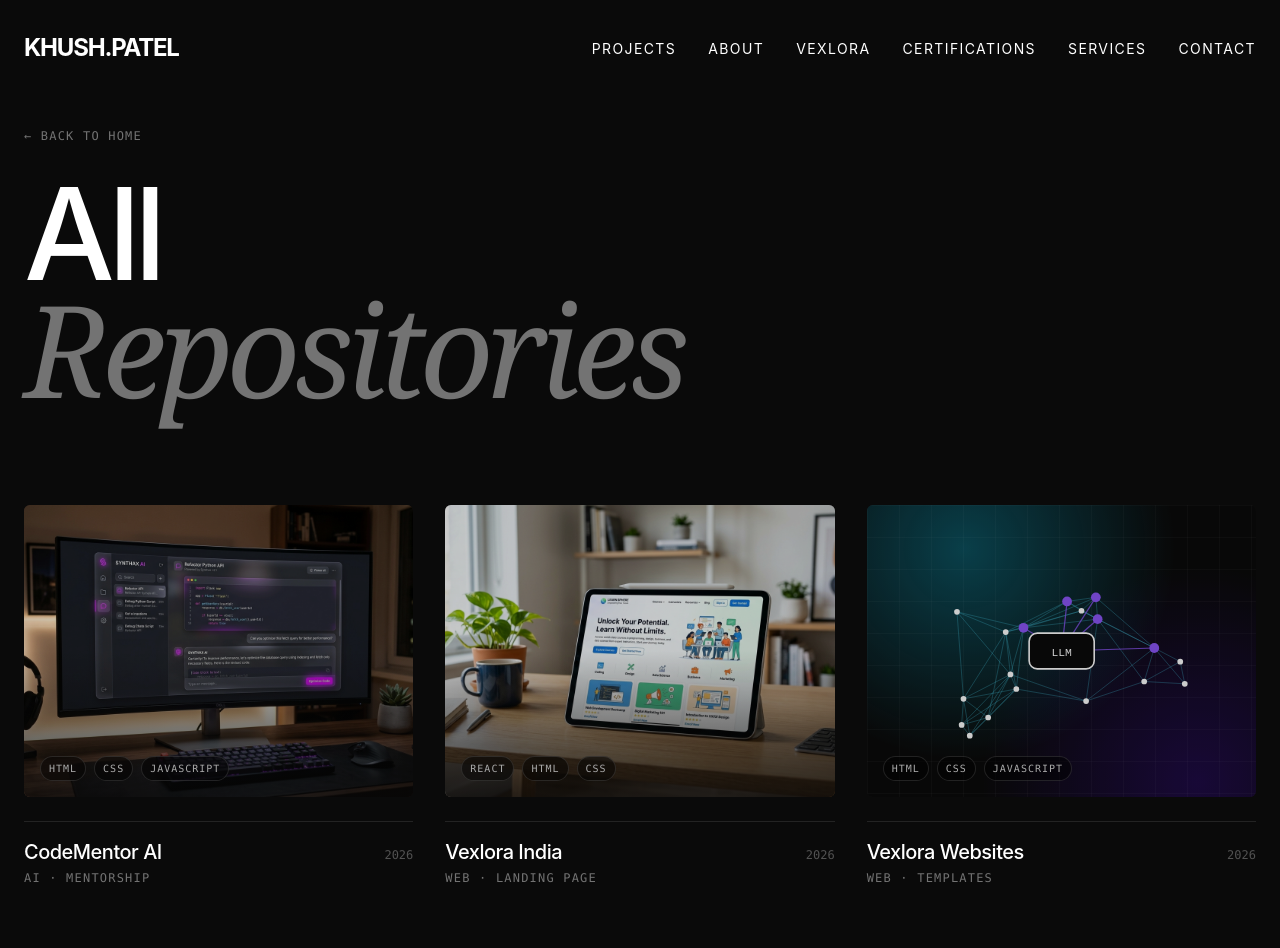
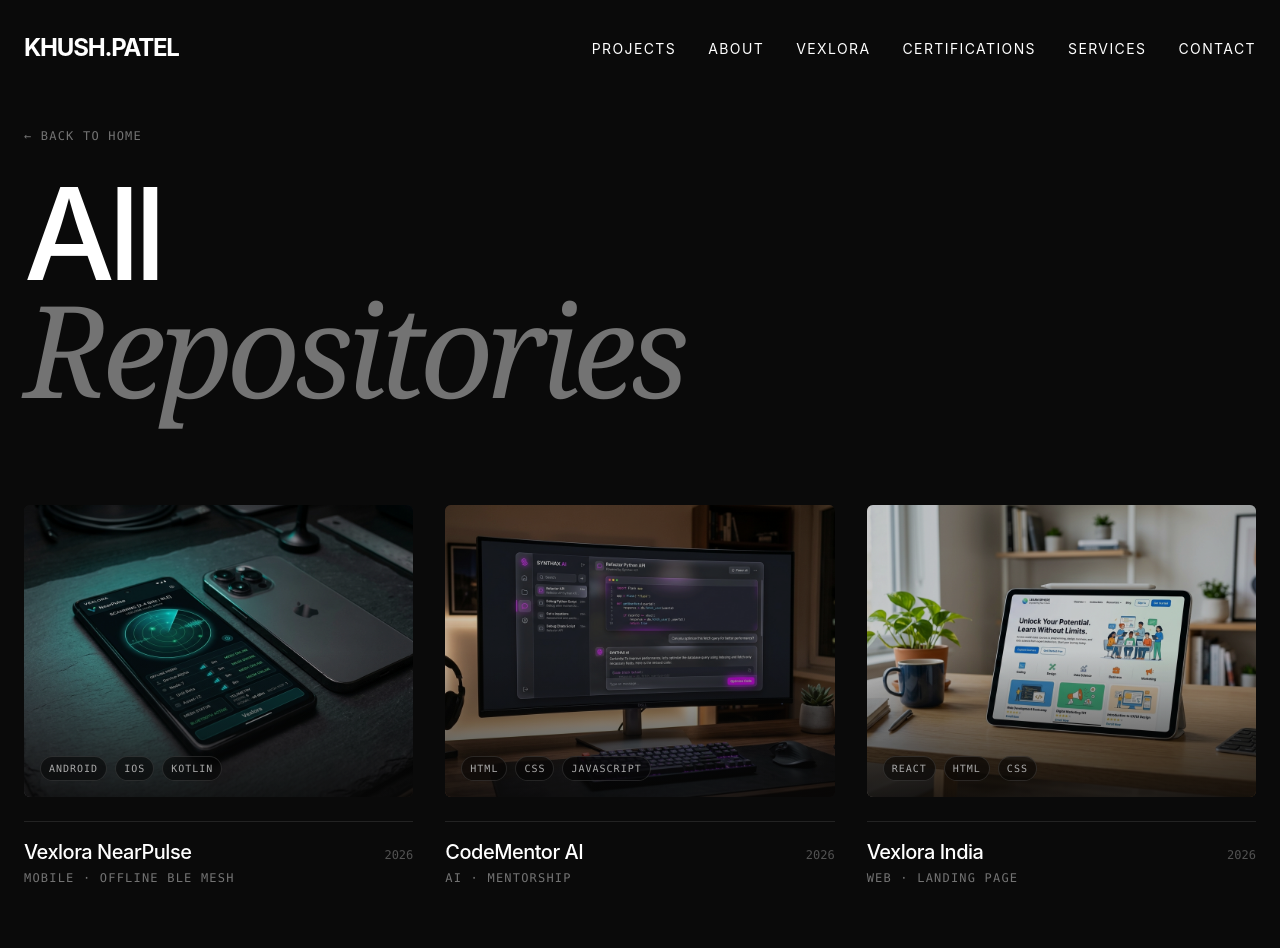
Before and after one commit to khushgit84/khush.tech, a React (Vite) app: page /work in a window 1280 px wide. Shown: the top 948 px of the page. Built offline with nearby package versions, Linux system fonts and the light colour scheme.

Commit message:
Add Vexlora NearPulse project with photorealistic thumbnail and live demo

```diff
--- a/src/app/components/About.tsx
+++ b/src/app/components/About.tsx
@@ -2,9 +2,11 @@ import React, { useRef } from 'react';
 import khushPhoto from "../../imports/file_000000002828820787b71cc171ce0618.jpg";
 import { motion } from 'motion/react';
 import { ReactiveGlowGrid } from './ui/reactive-glow-grid';
+import { projects } from '../data/projects';
 
 export const About = () => {
   const containerRef = useRef(null);
+  const liveCount = projects.reduce((acc, p) => acc + (Array.isArray(p.live) ? p.live.length : (p.live ? 1 : 0)), 0);
 
   return (
     <section ref={containerRef} id="about" className="py-32 relative bg-neutral-950 overflow-hidden">
@@ -77,11 +79,11 @@ export const About = () => {
             <div className="mt-16 pt-16 border-t border-white/5">
                <div className="grid grid-cols-3 gap-8 mb-16">
                  <div className="space-y-2 border-r border-white/5">
-                   <h4 className="text-4xl font-light text-white">11<span className="text-neutral-600 text-lg">+</span></h4>
+                   <h4 className="text-4xl font-light text-white">{projects.length}<span className="text-neutral-600 text-lg">+</span></h4>
                    <p className="text-xs uppercase tracking-widest text-neutral-500">Repos Shipped</p>
                  </div>
                  <div className="space-y-2 border-r border-white/5">
-                   <h4 className="text-4xl font-light text-white">3</h4>
+                   <h4 className="text-4xl font-light text-white">{liveCount}<span className="text-neutral-600 text-lg">+</span></h4>
                    <p className="text-xs uppercase tracking-widest text-neutral-500">Live Deployments</p>
                  </div>
                  <div className="space-y-2">
--- a/src/app/components/ProjectCover.tsx
+++ b/src/app/components/ProjectCover.tsx
@@ -205,7 +205,25 @@ const Notes = ({ c1, c2 }: ArtProps) => (
   </g>
 );
 
+const NearPulse = ({ c1, c2 }: ArtProps) => (
+  <g>
+    {[35, 70, 105, 140].map((rad, i) => (
+      <circle key={rad} cx="200" cy="150" r={rad} fill="none" stroke={c1} strokeOpacity={0.6 - i * 0.12} strokeWidth="1.5" />
+    ))}
+    <line x1="60" y1="150" x2="340" y2="150" stroke={c1} strokeOpacity="0.3" strokeDasharray="3 3" />
+    <line x1="200" y1="10" x2="200" y2="290" stroke={c1} strokeOpacity="0.3" strokeDasharray="3 3" />
+    <path d="M200 150 L310 80 A140 140 0 0 0 200 10 Z" fill={c1} opacity="0.3" />
+    {[[160, 110], [250, 180], [230, 95], [130, 175]].map(([x, y], i) => (
+      <g key={i}>
+        <circle cx={x} cy={y} r="8" fill={c2} opacity="0.4" />
+        <circle cx={x} cy={y} r="3.5" fill="#fff" />
+      </g>
+    ))}
+  </g>
+);
+
 const arts: Record<string, React.FC<ArtProps>> = {
+  'vexlora-nearpulse': NearPulse,
   'safepulse-bharat': SafePulse,
   'vexlora-events': Events,
   'rag-model': Rag,
--- a/src/app/data/projects.ts
+++ b/src/app/data/projects.ts
@@ -19,6 +19,23 @@ export type Project = {
 const gh = (repo: string) => `https://github.com/khushgit84/${repo}`;
 
 export const projects: Project[] = [
+  {
+    id: "vexlora-nearpulse",
+    image: "/projects/vexlora-nearpulse.jpg",
+    slug: "vexlora-nearpulse",
+    title: "Vexlora NearPulse",
+    category: "Mobile · Offline BLE Mesh",
+    year: "2026",
+    client: "Vexlora",
+    role: "System Architecture & Mobile Engineering",
+    description: "100% offline decentralized 2.4 GHz Bluetooth Low Energy radio mesh network for Android & iOS. Talk when the world goes offline.",
+    details: "NearPulse transforms smartphones into encrypted, decentralized BLE radio nodes for proximity peer-to-peer chat, real-time RF radar tracking, and urgent emergency SOS distress alerts. Features air-gapped 2.4 GHz GATT packet exchange, smart phone-only filtering, and cross-platform Android (Kotlin / Jetpack Compose) & iOS (Swift / CoreBluetooth) mesh interoperability.",
+    stack: ["Android", "iOS", "Kotlin", "Swift", "CoreBluetooth", "BLE GATT"],
+    github: gh("vexlora-nearpluse"),
+    live: "https://vexlora-nearpulse.vercel.app/",
+    hue: 175,
+    glyph: "NP",
+  },
   {
     id: "codementor-ai",
     image: "/projects/codementor-ai.jpg",
```
Also changed, not shown: public/projects/vexlora-nearpulse.jpg (added), 4 other files (tests, documents, lock files or other folders).
